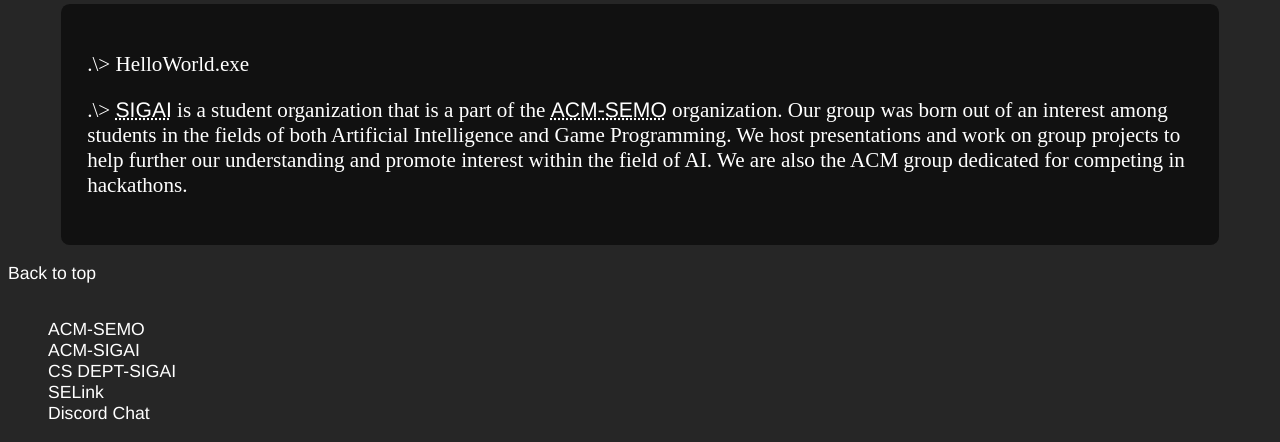
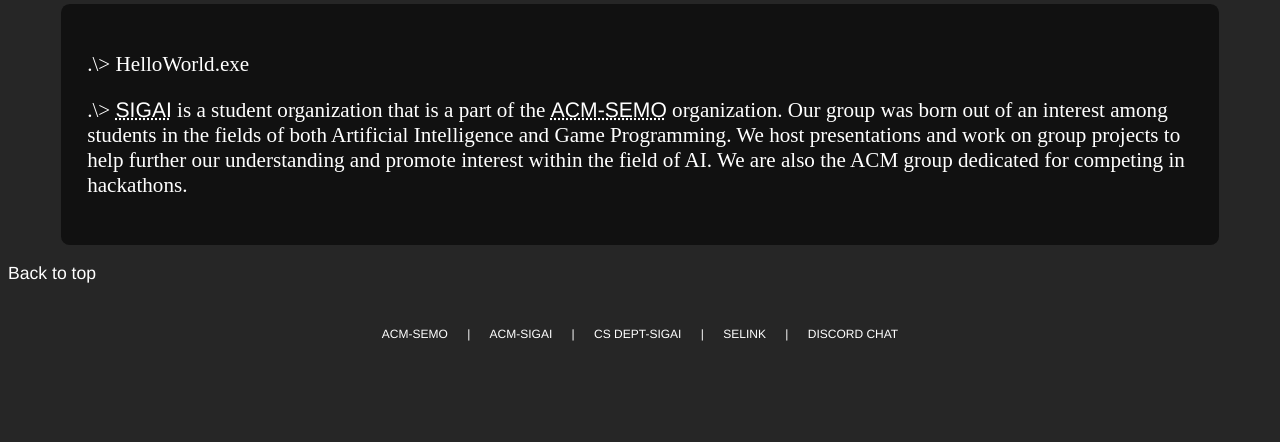
Before and after one commit to SEMO-Sulky-Penguins/CS-Web, a plain HTML site: page Phase 2-3/index.html in a window 1280 px wide. Shown: the part 739-1181 px from the top of the page. After the commit the page ends 1101 px from the top, so only its background shows below. Drawn offline with Linux system fonts and the light colour scheme.

Commit message:
Added CSS to make footer horizontal; removed the <ul> and <li> tags in footer tag

```diff
--- a/Phase 2-3/css/styles.css
+++ b/Phase 2-3/css/styles.css
@@ -98,6 +98,31 @@ nav{
 					background-color: #000000;
 					font-size:1.2em;
 				}
+/*for footer:*/
+footer{
+	width: 100%;
+	height: 60px;
+	position: absolute;
+	vertical-align: bottom;
+	margin-left: -8px;
+}
+
+footer p{
+	font-size: 12px;
+	margin-top: 25px;
+	padding: 0;
+	text-transform: uppercase;
+}
+
+footer a{
+	text-align: center;
+	padding: 14px 16px;
+}
+
+footer a:hover{
+	color: #c8102e;/*color is the red from the semo.edu website*/
+	font-size:1.2em;
+}
 
 main {
 	padding:1em 0;
--- a/Phase 2-3/index.html
+++ b/Phase 2-3/index.html
@@ -45,12 +45,12 @@
 		<a href="#top">Back to top</a>
 	</main>
 	<footer>
-		<ul>
-			<li><a href="https://acmsemo.github.io/" target="_blank">ACM-SEMO</a></li>
-			<li><a href="http://sigai.acm.org/" target="_blank">ACM-SIGAI</a></li>
-			<li><a href="http://www.semo.edu/csdept/organizations/acm_sig_ai.html" target="_blank">CS DEPT-SIGAI</a></li>
-			<li><a href="https://selink.semo.edu/organization/acmsigai" target="_blank">SELink</a></li>
-			<li><a href="https://discordapp.com/channels/285603678885511170/352601996643008516" target="_blank">Discord Chat</a></li>
+		<center>
+			 <p><a href="https://acmsemo.github.io/" target="_blank">ACM-SEMO</a>
+			 | <a href="http://sigai.acm.org/" target="_blank">ACM-SIGAI</a>
+			 | <a href="http://www.semo.edu/csdept/organizations/acm_sig_ai.html" target="_blank">CS DEPT-SIGAI</a>
+			 | <a href="https://selink.semo.edu/organization/acmsigai" target="_blank">SELink</a>
+			 | <a href="https://discordapp.com/channels/285603678885511170/352601996643008516" target="_blank">Discord Chat</a></p></center>
 	</footer>
 </body>
 </html>
```
Also changed, not shown: Phase 2-3/contact.html (+6 -6 lines), Phase 2-3/events.html (+6 -6 lines), Phase 2-3/register.html (+6 -6 lines), 1 other file.
